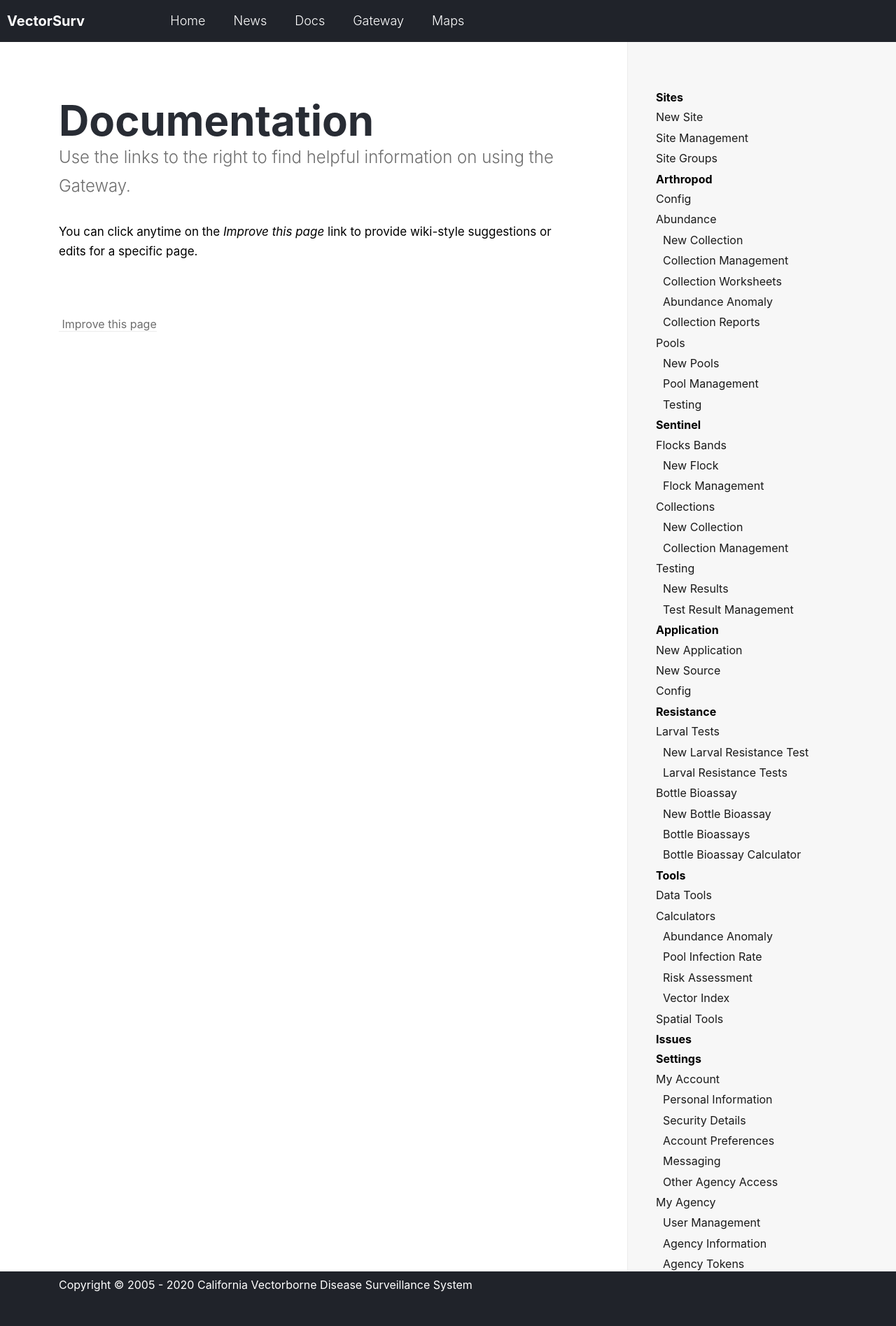
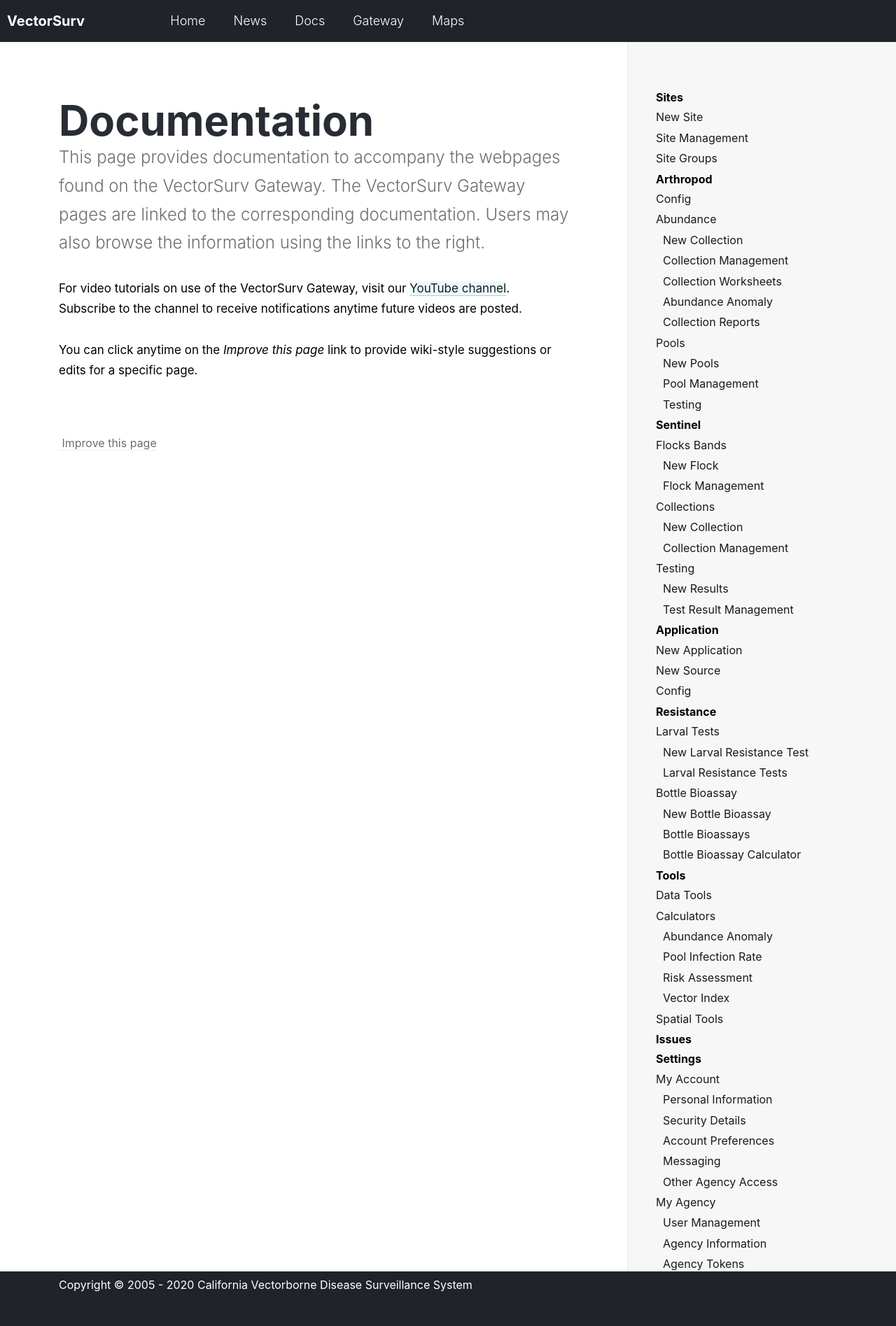
Before and after one commit to tlvaldepena/vectorsurv.org, a Jekyll site: the page built from _docs/index.md, in a window 1280 px wide. Shown: the whole page at 70% size. Built offline with Jekyll 4.4.1, drawn with Linux system fonts in a browser that asks for light colours.

Commit message:
Update index.md

```diff
--- a/_docs/index.md
+++ b/_docs/index.md
@@ -2,6 +2,9 @@
 title: Documentation
 permalink: /docs/
 ---
-Use the links to the right to find helpful information on using the Gateway.
+
+This page provides documentation to accompany the webpages found on the VectorSurv Gateway. The VectorSurv Gateway pages are linked to the corresponding documentation. Users may also browse the information using the links to the right.
+
+For video tutorials on use of the VectorSurv Gateway, visit our [YouTube channel](https://www.youtube.com/channel/UCCtI2QiZKE32AtlaiAVzl-g). Subscribe to the channel to receive notifications anytime future videos are posted.
 
 You can click anytime on the *Improve this page* link to provide wiki-style suggestions or edits for a specific page.
```
